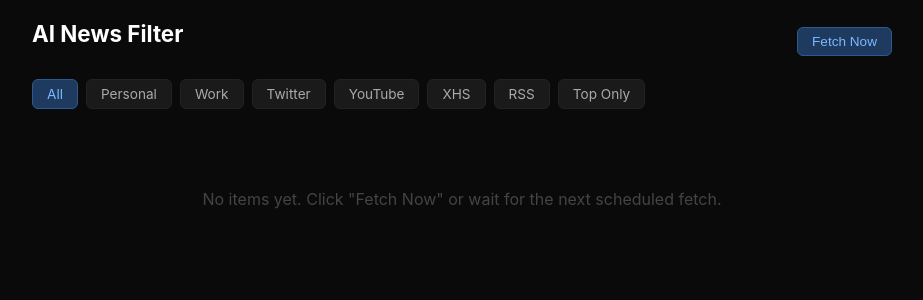
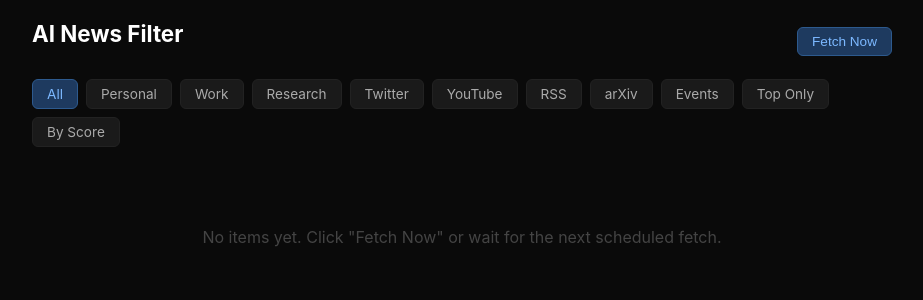
Before and after one commit to YanCheng-go/my-focal-ai, a Python web app: template templates/dashboard.html in a window 1280 px wide. Shown: the top 300 px of the page, without its empty margins (178-1101 px from the left). Run offline with Jinja, Linux system fonts and the light colour scheme; the template is opened without the code that fills it, so the values that code supplies are empty.

Commit message:
Sort by date (latest first), add Research filter, add major AI lab sources
- Default ordering is now by published date (newest first)
- Added "By Score" toggle and tag-based filtering (Research, etc.)
- New sources: Google DeepMind, Google Research, Meta Engineering,
  Meta Research, Apple Machine Learning

Co-Authored-By: Claude Opus 4.6 <noreply@anthropic.com>

```diff
--- a/templates/dashboard.html
+++ b/templates/dashboard.html
@@ -40,14 +40,17 @@
         </div>
 
         <div class="filters">
-            <a href="/" class="{{ 'active' if not filters.source_type and not filters.tier }}">All</a>
+            <a href="/" class="{{ 'active' if not filters.source_type and not filters.tier and not filters.tag }}">All</a>
             <a href="/?tier=personal" class="{{ 'active' if filters.tier == 'personal' }}">Personal</a>
             <a href="/?tier=work" class="{{ 'active' if filters.tier == 'work' }}">Work</a>
+            <a href="/?tag=research" class="{{ 'active' if filters.tag == 'research' }}">Research</a>
             <a href="/?source_type=twitter" class="{{ 'active' if filters.source_type == 'twitter' }}">Twitter</a>
             <a href="/?source_type=youtube" class="{{ 'active' if filters.source_type == 'youtube' }}">YouTube</a>
-            <a href="/?source_type=xiaohongshu" class="{{ 'active' if filters.source_type == 'xiaohongshu' }}">XHS</a>
             <a href="/?source_type=rss" class="{{ 'active' if filters.source_type == 'rss' }}">RSS</a>
+            <a href="/?source_type=arxiv" class="{{ 'active' if filters.source_type == 'arxiv' }}">arXiv</a>
+            <a href="/?source_type=luma" class="{{ 'active' if filters.source_type == 'luma' }}">Events</a>
             <a href="/?min_score=0.7" class="{{ 'active' if filters.min_score and filters.min_score >= 0.7 }}">Top Only</a>
+            <a href="/?order_by=score" class="{{ 'active' if filters.order_by == 'score' }}">By Score</a>
         </div>
 
         {% if items %}
```
Also changed, not shown: config/sources.yml (+16 -3 lines), src/ainews/api/app.py (+10 -3 lines), src/ainews/storage/db.py.
